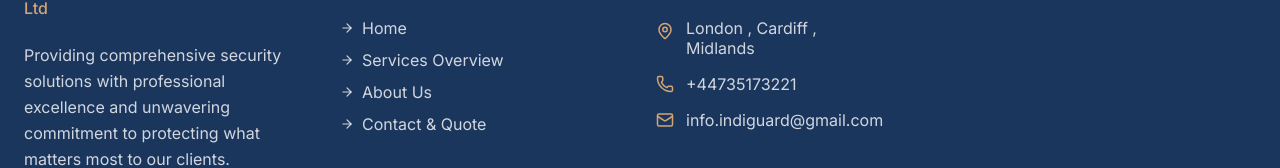
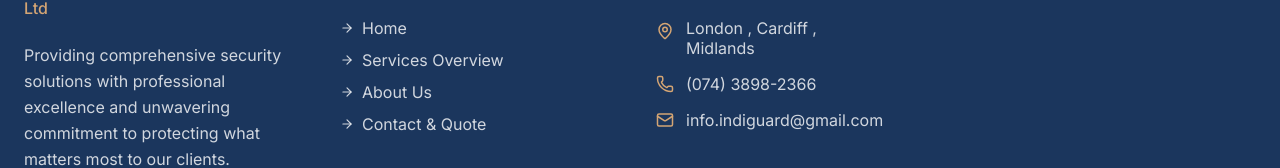
Before and after one commit to indiguard/indiguard_frontend, a React (Vite) app: page /services-overview in a window 1280 px wide. Shown: the part 3264-3432 px from the top of the page. Built offline with nearby package versions, Linux system fonts and the light colour scheme.

Commit message:
Update index.jsx

```diff
--- a/src/pages/services-overview/index.jsx
+++ b/src/pages/services-overview/index.jsx
@@ -510,10 +510,10 @@ const ServicesOverview = () => {
                 <div className="flex items-center space-x-3">
                   <Icon name="Phone" size={18} className="text-accent" />
                   <a
-                    href="tel:+44735173221"
+                    href="tel:+447438982366"
                     className="text-primary-foreground/80 hover:text-accent transition-smooth"
                   >
-                    +44735173221
+                    (074) 3898-2366
                   </a>
                 </div>
 
```
